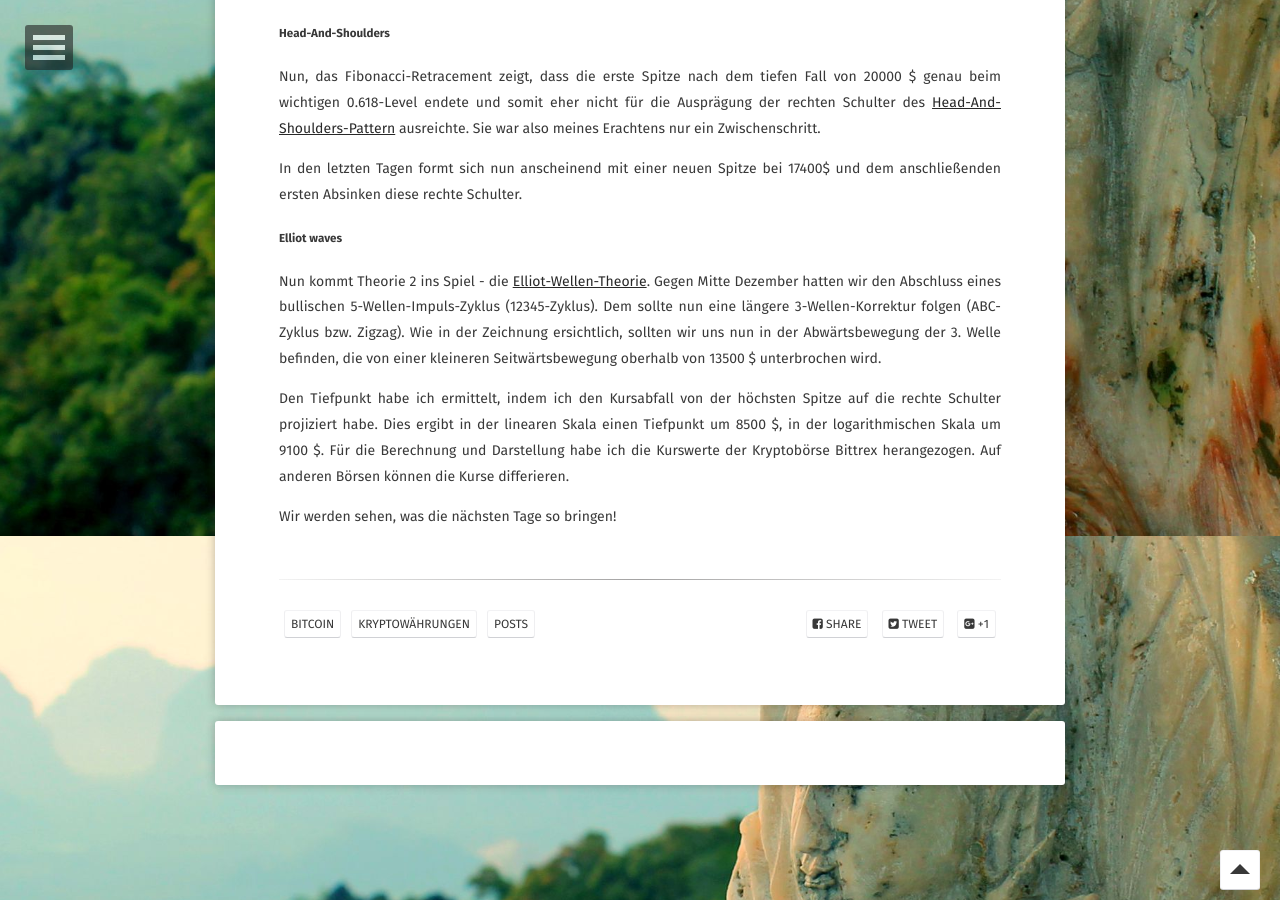
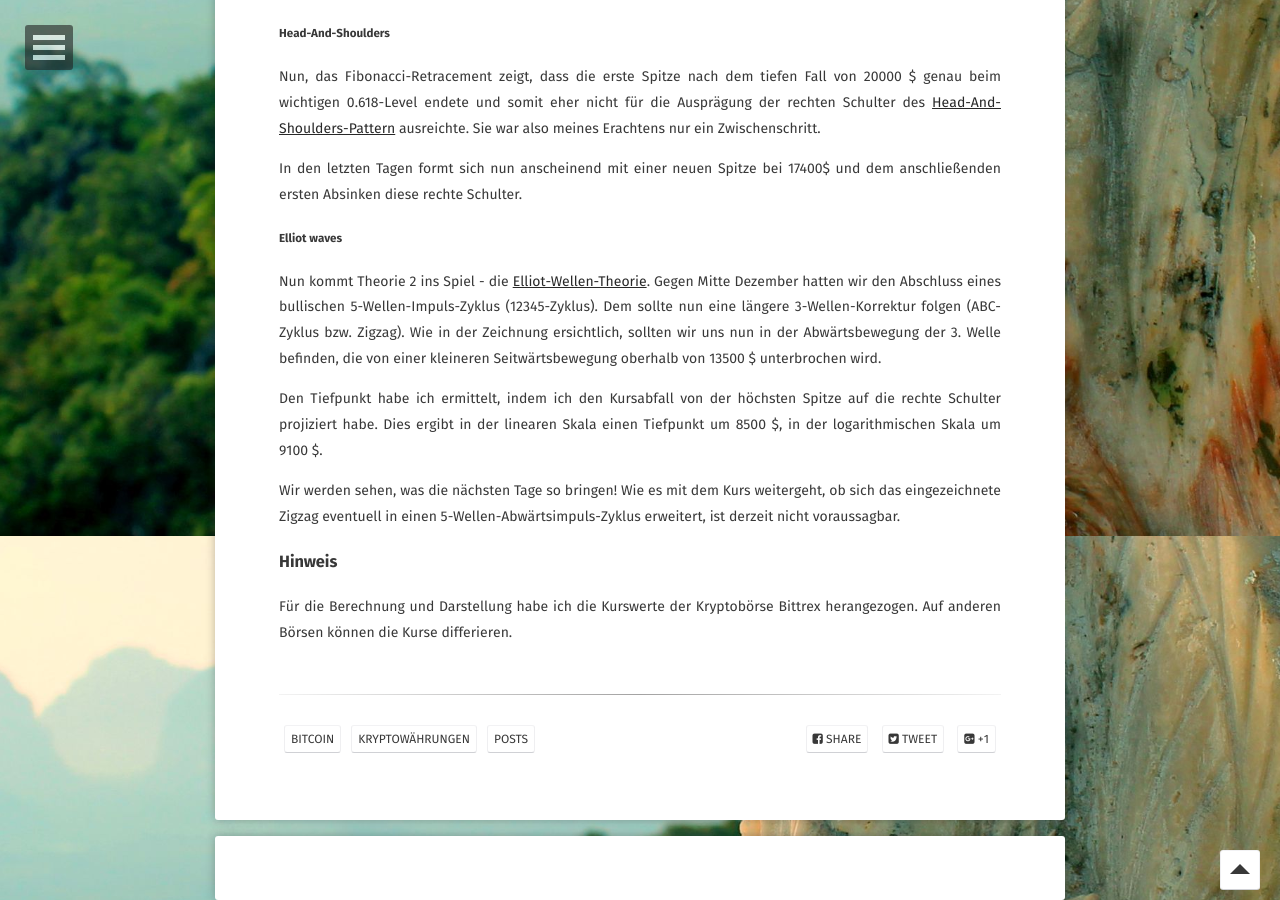
Before and after one commit to mcpride/mcpride.github.io, a Jekyll site: the page built from _posts/2018-01-09-btc-prognose-18-01-08.md, in a window 1280 px wide and 900 px high, scrolled down 1264 px. Built offline with Jekyll 4.4.1, drawn with Linux system fonts in a browser that asks for light colours; some web fonts are replaced; comment, search, counter and statistics services are not loaded.

Commit message:
post modified

```diff
--- a/_posts/2018-01-09-btc-prognose-18-01-08.md
+++ b/_posts/2018-01-09-btc-prognose-18-01-08.md
@@ -48,8 +48,14 @@ oberhalb von 13500 $ unterbrochen wird.
 
 Den Tiefpunkt habe ich ermittelt, indem ich den Kursabfall von der höchsten Spitze
 auf die rechte Schulter projiziert habe. Dies ergibt in der linearen Skala einen
-Tiefpunkt um 8500 $, in der logarithmischen Skala um 9100 $. Für die Berechnung
+Tiefpunkt um 8500 $, in der logarithmischen Skala um 9100 $.
+
+Wir werden sehen, was die nächsten Tage so bringen! Wie es mit dem Kurs weitergeht,
+ob sich das eingezeichnete Zigzag eventuell in einen 5-Wellen-Abwärtsimpuls-Zyklus
+erweitert, ist derzeit nicht voraussagbar.
+
+### Hinweis
+
+Für die Berechnung
 und Darstellung habe ich die Kurswerte der Kryptobörse Bittrex herangezogen. Auf
 anderen Börsen können die Kurse differieren.
-
-Wir werden sehen, was die nächsten Tage so bringen!
```
